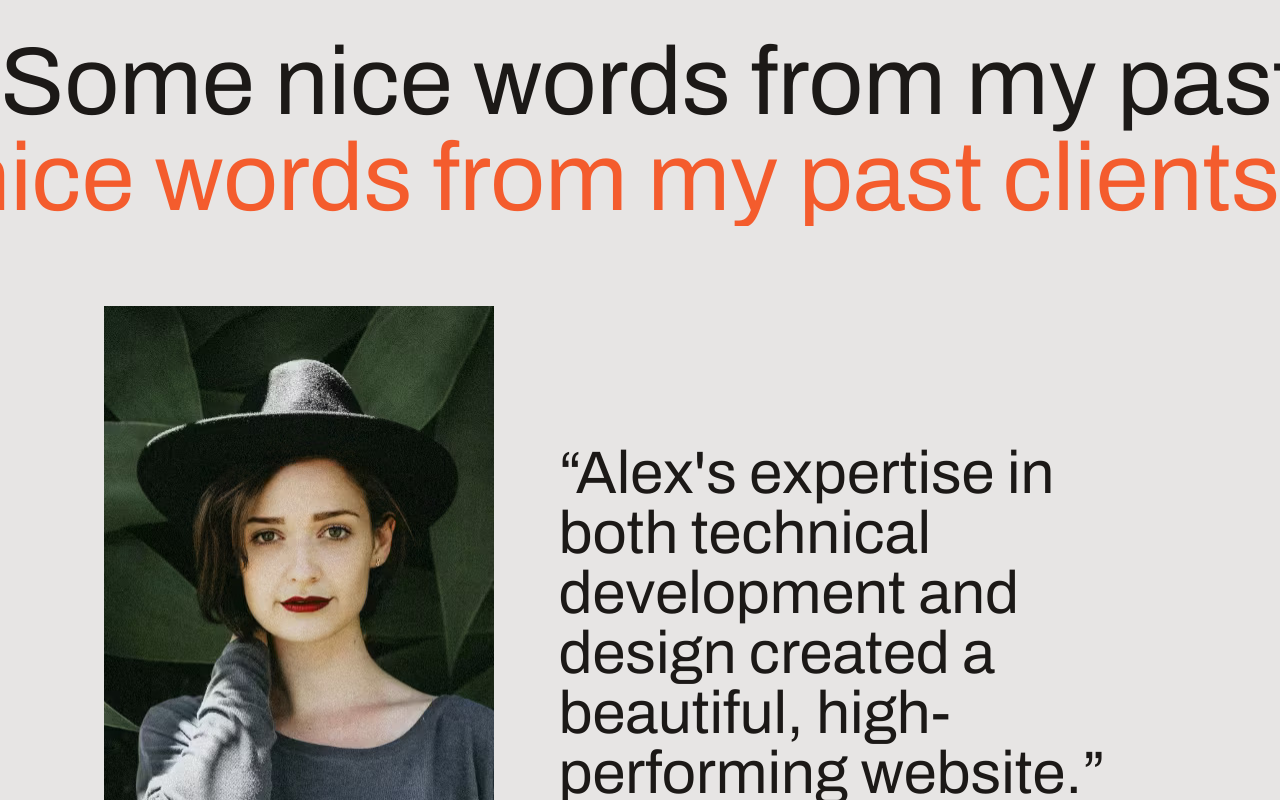
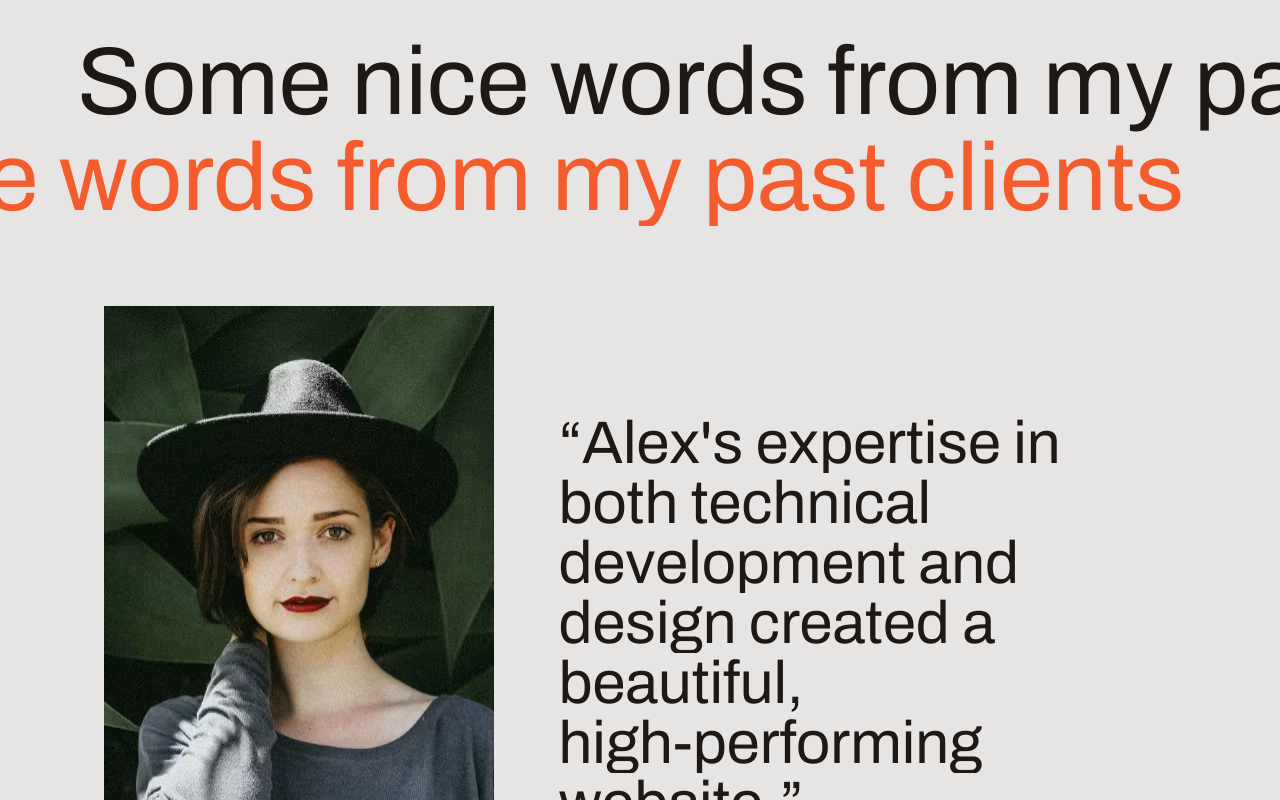
Before and after one commit to JannickPepe/TribeMinimalPortfolio, a Next.js app: page / in a window 1280 px wide. Shown: the part 4620-5420 px from the top of the page. Built offline with nearby package versions, Linux system fonts and the light colour scheme.

Commit message:
Implemented animation on Testimonials and made a hook component for all text reveal

```diff
--- /dev/null
+++ b/src/components/Testimonial.tsx
@@ -0,0 +1,66 @@
+import { StaticImport } from "next/dist/shared/lib/get-img-props";
+import Image from "next/image"
+import { HTMLAttributes, useEffect } from "react";
+import { twMerge } from "tailwind-merge";
+import { usePresence, motion } from "motion/react";
+import useTextRevealAnimaton from "@/hooks/useTextRevealAnimation";
+
+const Testimonial = (props: {
+    quote: string;
+    name: string;
+    role: string;
+    company: string;
+    imagePositionY: number;
+    image: string | StaticImport;
+    className?: string;
+} & HTMLAttributes<HTMLDivElement>) => {
+
+    const { quote, name, role, company, imagePositionY, image, className, ...restProps } = props;
+
+    const { scope: quoteScope, entranceAnimation: quoteEntranceAnimate, exitAnimation: quoteExitAnimation } = useTextRevealAnimaton();
+    const { scope: citeScope, entranceAnimation: citeEntranceAnimate, exitAnimation: citeExitAnimation } = useTextRevealAnimaton();
+    const [isPresent, safeToRemove] = usePresence();
+
+    useEffect(() => {
+        if (isPresent) {
+            quoteEntranceAnimate().then(() => {
+                citeEntranceAnimate();
+            });
+        } else {
+            Promise.all([quoteExitAnimation(), citeExitAnimation()]).then(() => {
+                safeToRemove();
+            })
+        }
+    }, [citeEntranceAnimate, citeExitAnimation, isPresent, quoteEntranceAnimate, quoteExitAnimation, safeToRemove]);
+
+    return (
+        <div className={twMerge("grid md:grid-cols-5 md:gap-8 lg:gap-16 md:items-center", className)} {...restProps}>
+            <div className="relative aspect-square md:aspect-[9/16] md:col-span-2">
+                <motion.div
+                    className="absolute h-full bg-stone-900"
+                    initial={{
+                        width: '100%'
+                    }}
+                    animate={{ width: 0 }}
+                    exit={{ width: '100%' }}
+                    transition={{ duration: 0.5 }}
+                >
+                </motion.div>
+                <Image src={image} alt={name} className="size-full object-cover" style={{ objectPosition: `50% ${imagePositionY * 100}%` }} />
+            </div>
+
+            <blockquote className="md:col-span-3">
+                <div className="text-3xl md:text-5xl lg:text-6xl mt-8 md:mt-0" ref={quoteScope}>
+                    <span>&ldquo;</span>
+                    {quote}
+                    <span>&rdquo;</span>
+                </div>
+                <cite className="text-base md:text-lg lg:text-xl mt-4 md:mt-8 not-italic block" ref={citeScope}>
+                    {name}, {role} at {company}
+                </cite>
+            </blockquote>
+        </div>
+    )
+}
+
+export default Testimonial;
--- /dev/null
+++ b/src/hooks/useTextRevealAnimation.ts
@@ -0,0 +1,50 @@
+import { stagger } from "motion";
+import { useAnimate } from "motion/react";
+import { useEffect } from "react";
+import SplitType from "split-type";
+
+const useTextRevealAnimaton = () => {
+    const [scope, animate] = useAnimate();
+    useEffect(() => {
+        new SplitType(scope.current, {
+            types: "lines,words",
+            tagName: "span",
+        })
+    }, [scope])
+
+    const entranceAnimation = () => {
+        return animate(
+            scope.current.querySelectorAll(".word"),
+            {
+                transform: "translateY(0)",
+            },
+            {
+                duration: 0.5,
+                delay: stagger(0.15),
+            }
+        );
+    };
+
+    const exitAnimation = () => {
+        return animate(
+            scope.current.querySelectorAll('.word'),
+            {
+            transform: 'translateY(100%)'
+            },
+            {
+                duration: .3,
+                delay: stagger(-.025, {
+                    startDelay: scope.current.querySelectorAll('.word').length * .025,
+                }),
+            }
+        );
+    };
+
+    return {
+        scope,
+        entranceAnimation,
+        exitAnimation
+    };
+};
+
+export default useTextRevealAnimaton;
--- a/src/sections/Hero.tsx
+++ b/src/sections/Hero.tsx
@@ -4,14 +4,12 @@ import { FC, useEffect, useRef } from "react";
 import heroImage from "@/assets/images/hero-image.jpg";
 import Image from "next/image";
 import Button from "@/components/Button";
-import SplitType from "split-type";
-import { useAnimate, motion, stagger, useScroll, useTransform } from "framer-motion"
+import { motion, useScroll, useTransform } from "framer-motion"
+import useTextRevealAnimaton from "@/hooks/useTextRevealAnimation";
 
 const Hero: FC = () => {
 
-  const [titleScope, titleAnimate] = useAnimate();
   const scrollingDiv = useRef<HTMLDivElement>(null);
-
   const { scrollYProgress } = useScroll({
     target: scrollingDiv,
     offset: ['start end', 'end end']
@@ -19,23 +17,12 @@ const Hero: FC = () => {
 
   const portraitWidth = useTransform(scrollYProgress, [0, 1], ['100%', '240%']);
 
+  const { scope, entranceAnimation } = useTextRevealAnimaton();
+
   useEffect(() => {
-    new SplitType(titleScope.current, {
-      types: "lines,words",
-      tagName: "span",
-    });
+    entranceAnimation();
+  }, [entranceAnimation]);
 
-    titleAnimate(
-      titleScope.current.querySelectorAll('.word'),
-      {
-        transform: "translateY(0)",
-      },
-      {
-        duration: 0.5,
-        delay: stagger(0.2),
-      }
-    );
-  }, []);
 
   return (
     <section id="home">
@@ -43,7 +30,7 @@ const Hero: FC = () => {
         <div className="md:col-span-7 flex flex-col justify-center">
           <div className="container !max-w-full">
             <motion.h1
-              ref={titleScope}
+              ref={scope}
               initial={{ opacity: 0 }}
               animate={{ opacity: 1 }}
               className="text-5xl md:text-6xl lg:text-7xl mt-40 md:mt-0"
--- a/src/sections/Intro.tsx
+++ b/src/sections/Intro.tsx
@@ -1,53 +1,27 @@
 "use client";
 
-import { stagger, useAnimate, useInView } from "motion/react";
-import { FC, useEffect } from "react";
-import SplitType from "split-type";
+import { useInView } from "motion/react";
+import { FC, useEffect, useRef } from "react";
+import useTextRevealAnimaton from "@/hooks/useTextRevealAnimation";
 
 const Intro: FC = () => {
-  const [scope, animate] = useAnimate();
+  const sectionRef = useRef<HTMLElement>(null);
+  const { scope, entranceAnimation } = useTextRevealAnimaton();
   const inView = useInView(scope, {
     once: true,
   });
 
-  // Ensure text is split before animation runs
   useEffect(() => {
-    if (!scope.current) return;
+    if (inView) {
+      entranceAnimation();
+    }
+  }, [inView, entranceAnimation])
 
-    const heading = scope.current.querySelector("h1");
-    if (!heading) return;
-
-    new SplitType(heading, {
-      types: "lines,words",
-      tagName: "span",
-    });
-  }, [scope]);
-
-  // Animation effect with safety checks
-  useEffect(() => {
-    if (inView && scope.current) {
-      const words = scope.current.querySelectorAll(".word");
-      console.log("Words found:", words.length, words);
-
-      if (words.length > 0) {
-        animate(
-          words,
-          {
-            transform: "translateY(0%)",
-          },
-          {
-            duration: 0.5,
-            delay: stagger(0.2),
-          }
-        );
-      }
-    }
-  }, [animate, inView, scope]);
 
   return (
-    <section ref={scope} id="intro" className="section mt-12 md:mt-16 lg:mt-20">
+    <section ref={sectionRef} id="intro" className="section mt-12 md:mt-16 lg:mt-20">
       <div className="container">
-        <h1 className="text-4xl md:text-7xl lg:text-8xl lg:w-[80%]">
+        <h1 ref={scope} className="text-4xl md:text-7xl lg:text-8xl lg:w-[80%]">
           Building beautiful websites with clean code, and thoughtful design to help your business grow and stand out online
         </h1>
       </div>
--- a/src/sections/Testimonials.tsx
+++ b/src/sections/Testimonials.tsx
@@ -1,8 +1,11 @@
-import { FC } from "react";
+"use client";
+
+import { FC, useRef, useState } from "react";
 import image1 from "@/assets/images/testimonial-1.jpg";
 import image2 from "@/assets/images/testimonial-2.jpg";
 import image3 from "@/assets/images/testimonial-3.jpg";
-import Image from "next/image";
+import { useScroll, motion, useTransform, AnimatePresence } from "motion/react";
+import Testimonial from "@/components/Testimonial";
 
 const testimonials = [
   {
@@ -36,43 +39,87 @@ const testimonials = [
 
 const Testimonials: FC = () => {
 
-  const testimonialIndex = 0;
+  const titleRef = useRef(null);
+
+  const { scrollYProgress } = useScroll({
+    target: titleRef,
+    offset: ['start end', 'end start']
+  });
+
+  const transferTop = useTransform(scrollYProgress, [0, 1], ['0%', '15%']);
+  const transferBottom = useTransform(scrollYProgress, [0, 1], ['0%', '-15%']);
+
+  const [testimonialIndex, setTestimonialIndex] = useState(0);
+
+  const handleClickPrev = () => {
+    setTestimonialIndex((curr) => {
+      if (curr === 0) {
+        return testimonials.length - 1;
+      }
+      return curr - 1;
+    });
+  };
+
+  const handleClickNext = () => {
+    setTestimonialIndex((curr) => {
+      if (curr === testimonials.length - 1)  return 0;
+
+      return curr + 1;
+    });
+  };
 
   return (
     <section id="testimonials" className="section">
-      <h2 className="text-4xl md:text-7xl lg:text-8xl flex flex-col overflow-hidden">
-        <span className="whitespace-nowrap">Some nice words from my past clients</span>
-        <span className="whitespace-nowrap self-end text-red-orange-500">Some nice words from my past clients</span>
+      <h2 ref={titleRef} className="text-4xl md:text-7xl lg:text-8xl flex flex-col overflow-hidden">
+        <motion.span
+          className="whitespace-nowrap"
+          style={{
+            x: transferTop,
+          }}
+        >
+          Some nice words from my past clients
+        </motion.span>
+        <motion.span
+          className="whitespace-nowrap self-end text-red-orange-500"
+          style={{
+            x: transferBottom,
+          }}
+        >
+          Some nice words from my past clients
+        </motion.span>
       </h2>
       <div className="container">
         <div className="mt-20">
-          {testimonials.map(({ name, company, role, quote, image, imagePositionY }, index ) => index === testimonialIndex && (
-            <div key={name} className="grid md:grid-cols-5 md:gap-8 lg:gap-16 md:items-center">
-              <div className="md:col-span-2 aspect-square md:aspect-[9/16]">
-                <Image src={image} alt={name} className="size-full object-cover" style={{ objectPosition: `50% ${imagePositionY * 100}%` }} />
-              </div>
-              <blockquote className="md:col-span-3">
-                <div className="text-3xl md:text-5xl lg:text-6xl mt-8 md:mt-0">
-                  <span>&ldquo;</span>
-                  <span>{quote}</span>
-                  <span>&rdquo;</span>
-                </div>
-                <cite className="text-base md:text-lg lg:text-xl mt-4 md:mt-8 not-italic block">
-                  {name}, {role} at {company}
-                </cite>
-              </blockquote>
-            </div>
-          ))}
+          <AnimatePresence mode="wait">
+            {testimonials.map(({ name, company, role, quote, image, imagePositionY }, index ) => index === testimonialIndex && (
+              <Testimonial
+                key={name}
+                name={name}
+                company={company}
+                role={role}
+                quote={quote}
+                image={image}
+                imagePositionY={imagePositionY}
+              />
+            ))}
+          </AnimatePresence>
         </div>
 
         <div className="flex gap-4 mt-6 lg:mt-10">
-          <button className="border border-stone-400 size-11 inline-flex items-center justify-center rounded-full">
+          <button
+            className="border border-stone-400 size-11 inline-flex items-center justify-center rounded-full hover:bg-red-orange-500 hover:text-white hover:border-red-orange-500 transition-all duration-300"
+            onClick={handleClickPrev}
+          >
             <svg xmlns="http://www.w3.org/2000/" fill="none" viewBox="0 0 24 24" strokeWidth="1.5" stroke="currentColor" className="size-6">
               <path strokeLinecap="round" strokeLinejoin="round" d="M10.5 19.5 3 12m0 0 7.5-7.5M3 12h18" />
             </svg>
           </button>
 
-          <button className="border border-stone-400 size-11 inline-flex items-center justify-center rounded-full">
+          <button
+            className="border border-stone-400 size-11 inline-flex items-center justify-center rounded-full
+            hover:bg-red-orange-500 hover:text-white hover:border-red-orange-500 transition-all duration-300"
+            onClick={handleClickNext}
+          >
             <svg xmlns="http://www.w3.org/2000/" fill="none" viewBox="0 0 24 24" strokeWidth="1.5" stroke="currentColor" className="size-6">
               <path strokeLinecap="round" strokeLinejoin="round" d="M13.5 4.5 21 12m0 0-7.5 7.5M21 12H3" />
             </svg>
```
